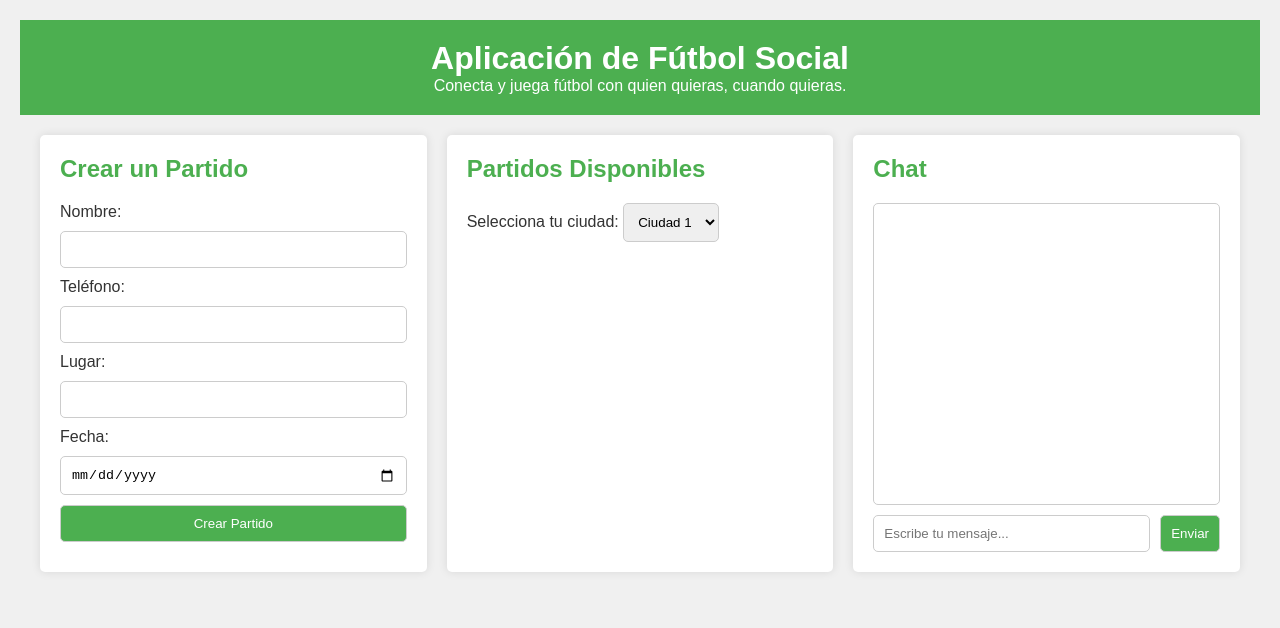
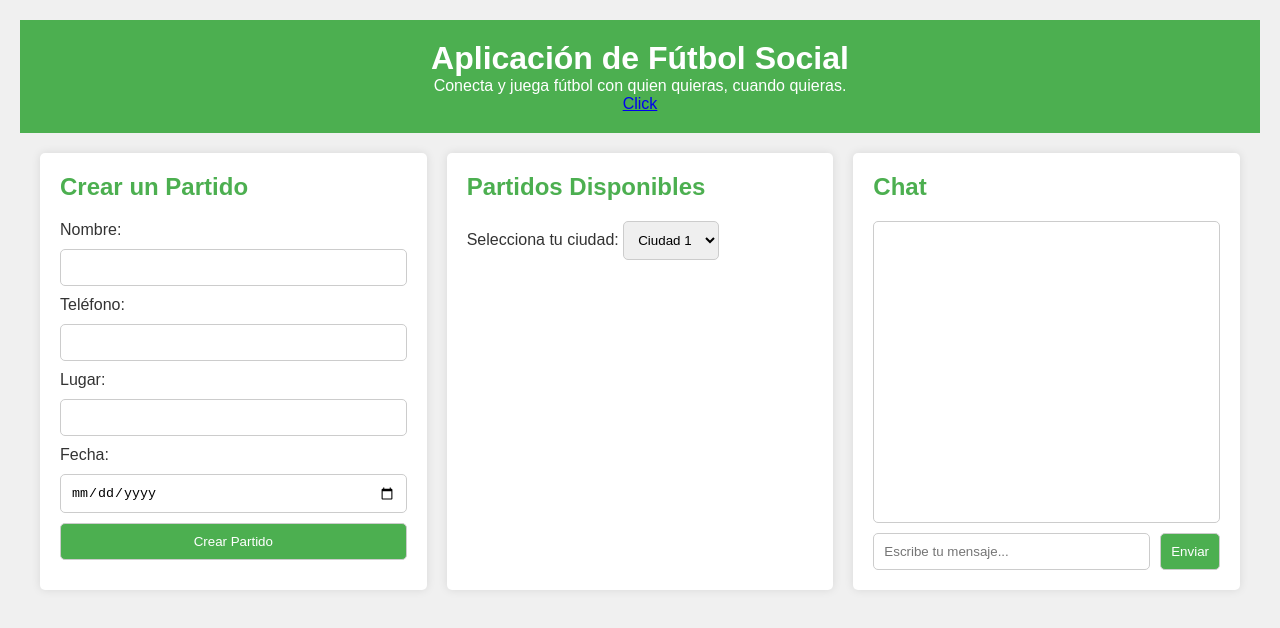
Before and after one commit to nosfalta1/nosfalta1.github.io, a plain HTML site: page index.html in a window 1280 px wide. Drawn offline with Linux system fonts and the light colour scheme.

Commit message:
Update index.html

```diff
--- a/index.html
+++ b/index.html
@@ -10,6 +10,7 @@
     <header>
         <h1>Aplicación de Fútbol Social</h1>
         <p>Conecta y juega fútbol con quien quieras, cuando quieras.</p>
+        <a href="index2.html"> Click </a>
     </header>
 
     <main>
```
